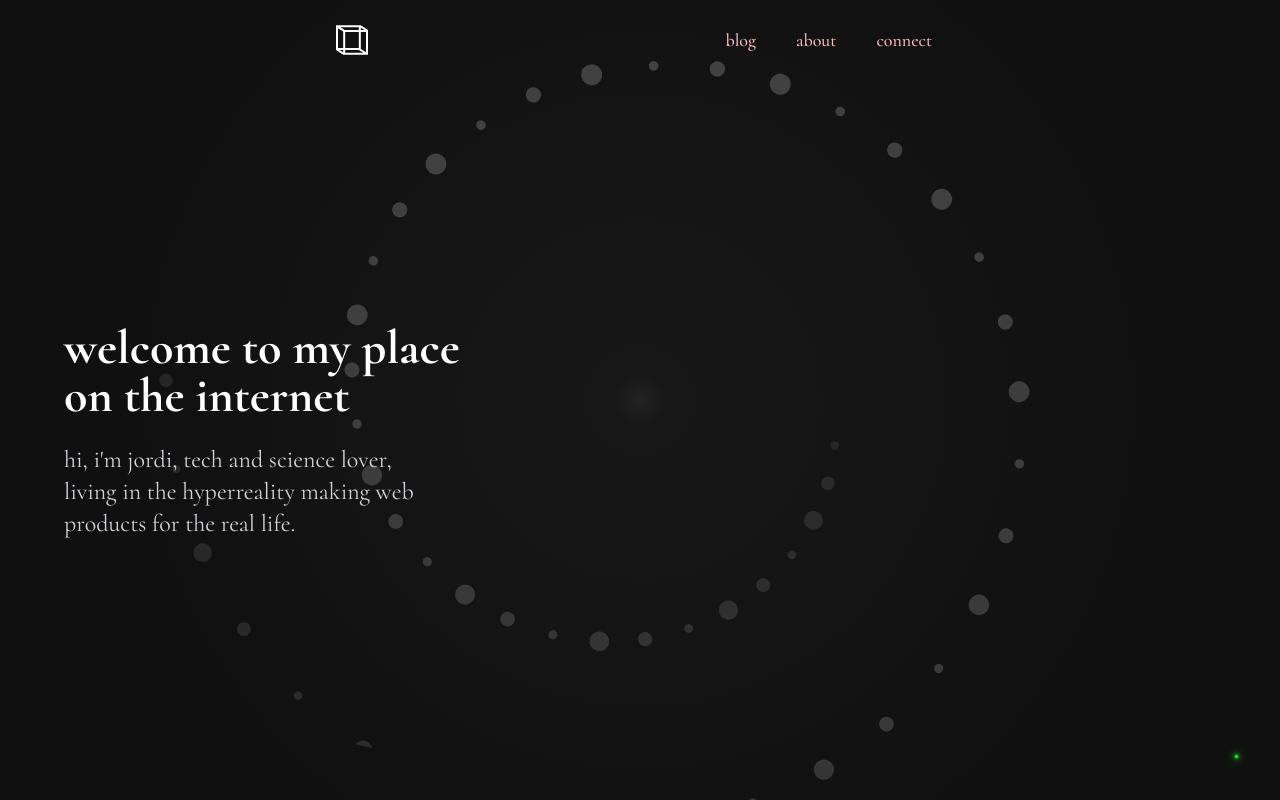
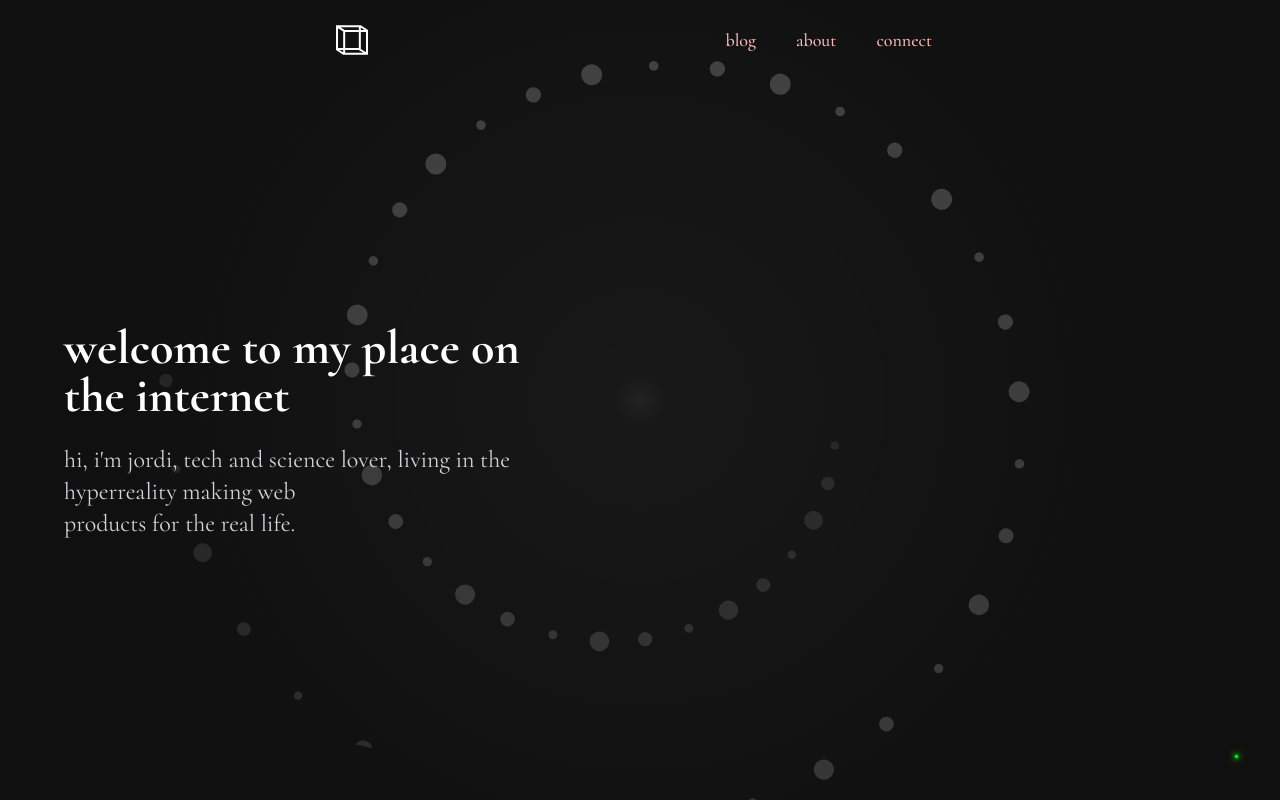
Before and after one commit to jordidimass/jordidimass, a Next.js app: page / in a window 1280 px wide. Built offline with nearby package versions, Linux system fonts and the light colour scheme.

Commit message:
mobile changes

```diff
--- a/src/app/page.tsx
+++ b/src/app/page.tsx
@@ -161,12 +161,14 @@ export default function HomePage() {
       >
         <div className="w-full">
           <h1 className="text-4xl lg:text-5xl font-bold mb-4 lg:mb-6 text-white leading-tight">
-            welcome to my place<br />on the internet
+            welcome to my place{' '}
+            <span className="lg:hidden">on the internet</span>
+            <span className="hidden lg:inline">on the internet</span>
           </h1>
           <p className="text-2xl lg:text-2xl text-gray-300 leading-relaxed">
-            hi, i&apos;m jordi, tech and science lover,<br />
-            living in the hyperreality making web<br />
-            products for the real life.
+            hi, i&apos;m jordi, tech and science lover,{' '}
+            <span className="lg:hidden">living in the hyperreality making web products for the real life.</span>
+            <span className="hidden lg:inline">living in the hyperreality making web<br />products for the real life.</span>
           </p>
         </div>
       </motion.div>
@@ -180,8 +182,7 @@ export default function HomePage() {
         <GalaxyBackground />
       </motion.div>
 
-      {/* Matrix Portal Button - Only shown on desktop */}
-      {!isMobile && (
+      {/* Matrix Portal Button - Show on all devices */}
       <Link href="/matrix" className="fixed bottom-8 right-8 z-50">
         <motion.div
           className="w-6 h-6 flex items-center justify-center cursor-pointer"
@@ -212,7 +213,6 @@ export default function HomePage() {
           />
         </motion.div>
       </Link>
-      )}
     </div>
   );
 }
--- a/src/components/Navbar.tsx
+++ b/src/components/Navbar.tsx
@@ -120,40 +120,6 @@ export default function Navbar() {
               ))}
             </div>
           </div>
-          <Link
-            href="/matrix"
-            onClick={() => setIsOpen(false)}
-            className="fixed bottom-8 right-8 z-50"
-          >
-            <motion.div
-              className="w-6 h-6 flex items-center justify-center cursor-pointer"
-              whileHover={{
-                scale: 1.2,
-              }}
-            >
-              <motion.div
-                className="w-[3px] h-[3px] rounded-full bg-[#0FFD20]"
-                animate={{
-                  boxShadow: [
-                    '0 0 3px #0FFD20, 0 0 6px #0FFD20, 0 0 9px #0FFD20',
-                    '0 0 4.5px #0FFD20, 0 0 7.5px #0FFD20, 0 0 10.5px #0FFD20',
-                    '0 0 3px #0FFD20, 0 0 6px #0FFD20, 0 0 9px #0FFD20'
-                  ],
-                  scale: [1, 1.2, 1]
-                }}
-                transition={{
-                  duration: 2,
-                  repeat: Infinity,
-                  ease: "easeInOut"
-                }}
-                whileHover={{
-                  scale: 1.5,
-                  boxShadow: '0 0 6px #0FFD20, 0 0 12px #0FFD20, 0 0 18px #0FFD20'
-                }}
-                title="Enter the Matrix"
-              />
-            </motion.div>
-          </Link>
         </div>
       )}
     </nav>
--- a/src/components/ui/matrixComponent.tsx
+++ b/src/components/ui/matrixComponent.tsx
@@ -7,7 +7,7 @@ import ChessWindow from './ChessWindow';
 import { motion, AnimatePresence } from "framer-motion";
 import MatrixToolbar from "./MatrixToolbar";
 
-type TrackOption = "clubbed" | "spybreak" | "prime_audio_soup" | "mindfields" | "happiness" | "windowlicker" | "blockrockin" | "places";
+type TrackOption = "clubbed" | "spybreak" | "prime_audio_soup" | "mindfields" | "happiness" | "windowlicker" | "blockrockin" | "places" | "rave_zion";
 
 export default function MatrixComponent() {
   const router = useRouter();
@@ -79,6 +79,10 @@ export default function MatrixComponent() {
     places: {
       src: "https://utfs.io/f/ixJ6E8OWunht7OpTmau8RVJD3Q0PjrEsGu1wmTFiZLUpekCM",
       title: "Fred again.. & Anderson .Paak - places to be",
+    },
+    rave_zion: {
+      src: "https://utfs.io/f/ixJ6E8OWunhtQuO5TVdcVUsfKamM5tSYiB4I8WeLb6vdNRH1",
+      title: "Rave Zion",
     },
   };
 
@@ -298,6 +302,7 @@ export default function MatrixComponent() {
       "windowlicker",
       "blockrockin",
       "places",
+      "rave_zion",
     ];
 
     const nextTrackIndex = (trackList.indexOf(currentTrack) + 1) % trackList.length;
@@ -337,6 +342,7 @@ export default function MatrixComponent() {
       "windowlicker",
       "blockrockin",
       "places",
+      "rave_zion",
     ];
 
     const prevTrackIndex = (trackList.indexOf(currentTrack) - 1 + trackList.length) % trackList.length;
```
Lines whose indentation alone changed are shown as unchanged.
